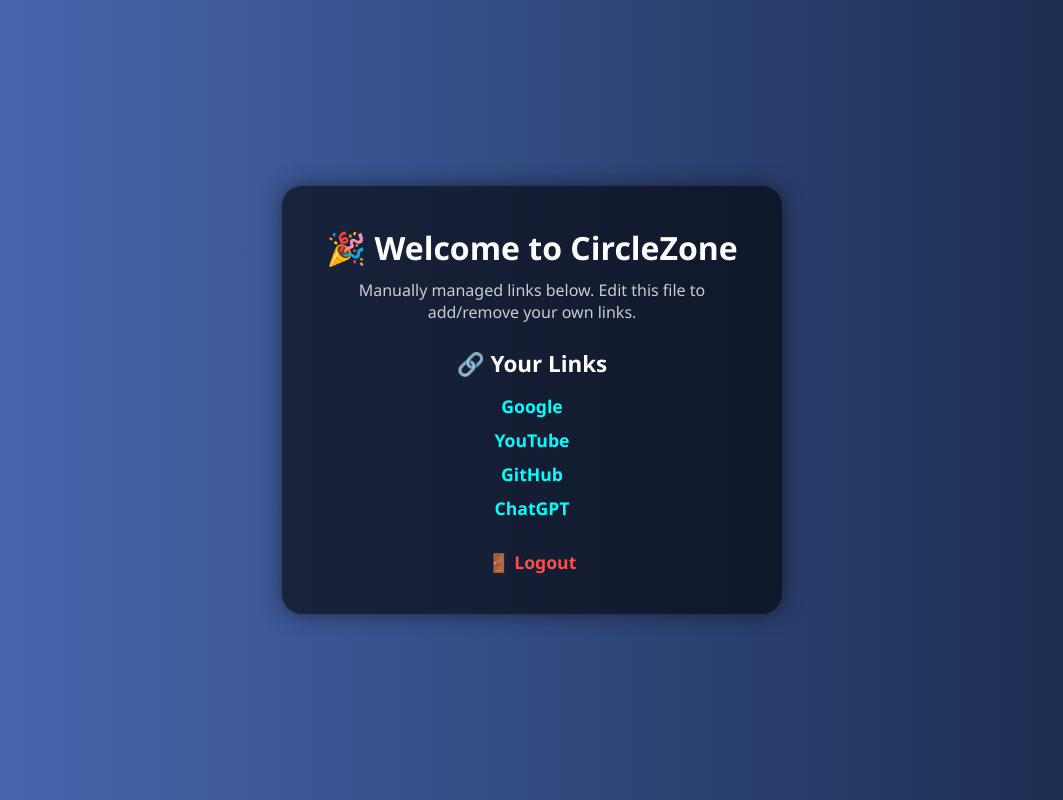
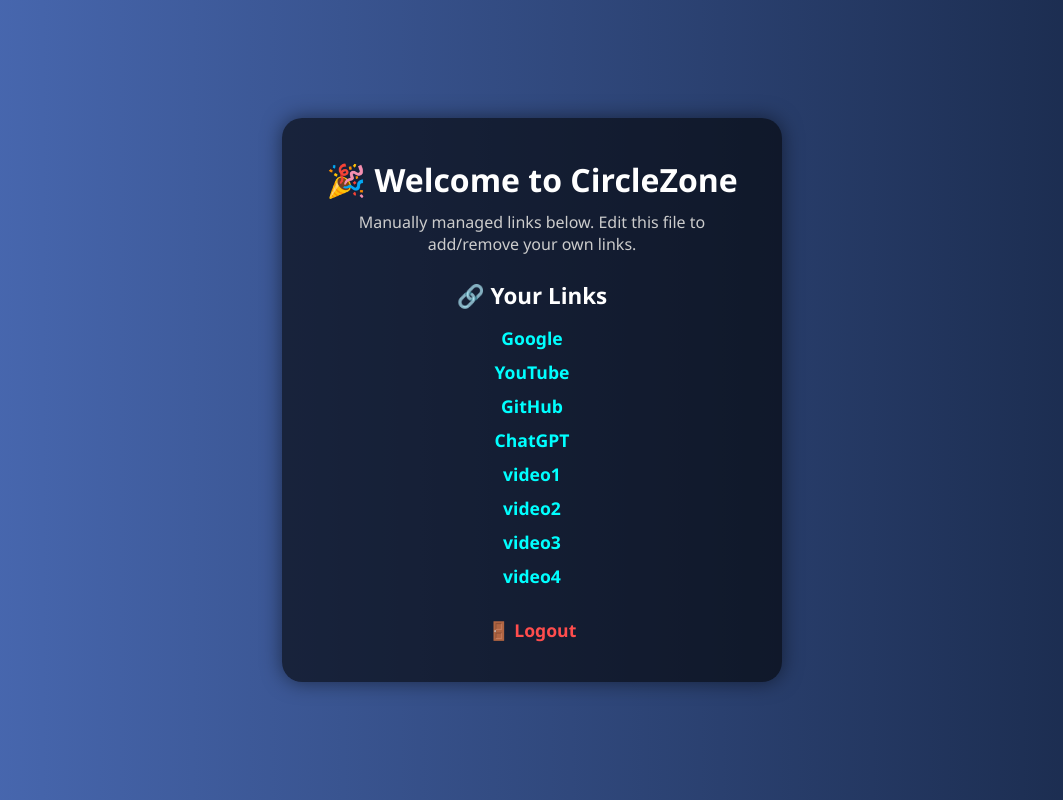
Before and after one commit to aryan-0988/circlezone, a website: page dashboard.html in a window 1280 px wide. Shown: the whole page, without its empty margins (108-1171 px from the left). Drawn offline with Linux system fonts and the light colour scheme.

Commit message:
link update

```diff
--- a/dashboard.html
+++ b/dashboard.html
@@ -1,5 +1,6 @@
 <!DOCTYPE html>
 <html lang="en">
+
 <head>
   <meta charset="UTF-8" />
   <meta name="viewport" content="width=device-width, initial-scale=1.0" />
@@ -90,8 +91,8 @@
   .logout a:hover {
     color: #ffffff;
   }
+</style>
 
-</style>
 <body>
   <div class="dashboard-container">
     <h1>🎉 Welcome to CircleZone</h1>
@@ -104,6 +105,16 @@
         <li><a href="https://www.youtube.com" target="_blank">YouTube</a></li>
         <li><a href="https://github.com" target="_blank">GitHub</a></li>
         <li><a href="https://chat.openai.com" target="_blank">ChatGPT</a></li>
+        <li><a
+            href="https://xhamster.com/videos/riley-reid-xhD7j3l?utm_source=ext_shared&utm_medium=referral&utm_campaign=link"
+            target="_blank">video1</a></li>
+        <li><a href="https://mat6tube.com/watch/-65188966_456240565" target="blank">video2</a></li>
+        <li><a
+            href="https://xhamster.com/videos/she-is-my-step-sister-xhvdtJw?utm_source=ext_shared&utm_medium=referral&utm_campaign=link"
+            target="_blank">video3</a></li>
+        <li><a
+            href="https://xhamster.com/videos/slutty-gamer-girl-melanie-marie-gets-stepbrothers-hard-cock-in-tight-pussy-after-online-match-xhuLmxo?utm_source=ext_shared&utm_medium=referral&utm_campaign=link"
+            target="blank">video4</a></li>
       </ul>
     </div>
 
@@ -112,4 +123,5 @@
     </div>
   </div>
 </body>
+
 </html>
```
Lines whose indentation alone changed are shown as unchanged.
